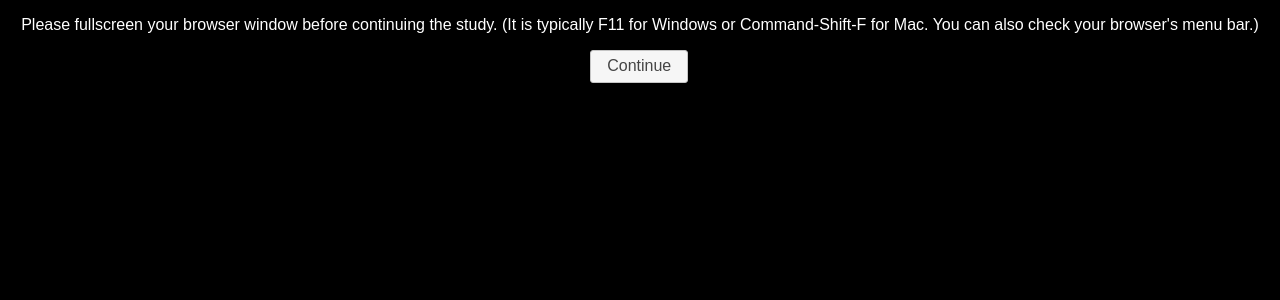
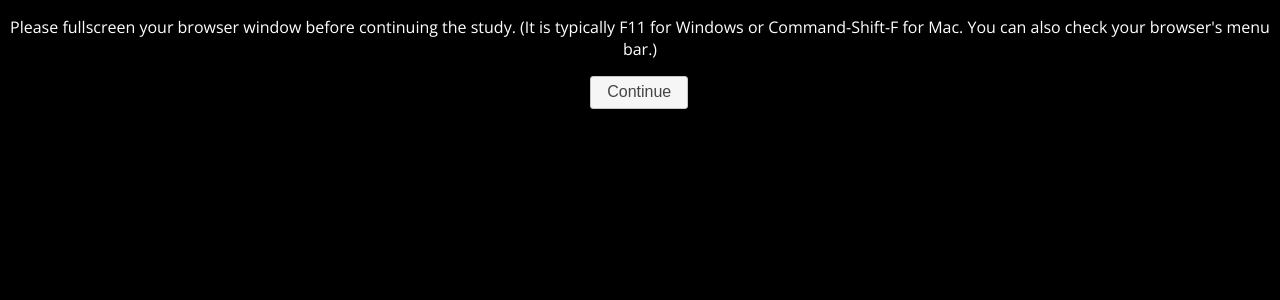
Before and after one commit to montmirail/online-visual-attention, a PHP site: page /MOT/practice.php in a window 1280 px wide. Shown: the top 300 px of the page. Run offline with PHP 8.4, Linux system fonts and the light colour scheme; the visitor is signed in with stand-in values (Sample User, id 1); some libraries are stand-ins or nearby versions.

Commit message:
Font family is now Open Sans

```diff
--- a/MOT/index.php
+++ b/MOT/index.php
@@ -36,6 +36,9 @@ if (isset($_SESSION["monitorsize"]) && isset($_SESSION["pxperdeg"])) {
 	<!-- CSS styling -->
 	<link href="//ajax.googleapis.com/ajax/libs/jqueryui/1.8.18/themes/black-tie/jquery-ui.css" type="text/css" rel="stylesheet" />
 	<link href="./exptstyle.css" type="text/css" rel="stylesheet" />
+
+    <link href="https://fonts.googleapis.com/css?family=Open+Sans&display=swap" rel="stylesheet">
+
 
 	<title>Multiple Object Tracking</title>
 
--- a/MOT/practice.php
+++ b/MOT/practice.php
@@ -44,6 +44,8 @@ else if (isset($_SESSION["monitorsize"]) && isset($_SESSION["pxperdeg"])) {
 	<!-- CSS styling -->
 	<link href="//ajax.googleapis.com/ajax/libs/jqueryui/1.8.18/themes/black-tie/jquery-ui.css" type="text/css" rel="stylesheet" />
 	<link href="practicestyle.css" type="text/css" rel="stylesheet" />
+
+    <link href="https://fonts.googleapis.com/css?family=Open+Sans&display=swap" rel="stylesheet">
 
 	<title>MOT Tutorial</title>
 
--- a/MOT/practicestyle.css
+++ b/MOT/practicestyle.css
@@ -43,3 +43,7 @@ bottom: 0%;
 color: #59E01B;
 font-weight: bold;
 }
+
+p {
+    font-family: 'Open Sans', Helvetica, Arial, sans-serif;!important;
+}
--- a/style.css
+++ b/style.css
@@ -53,3 +53,7 @@ font-size: 0.8em;
     display: block;
     margin: auto;
 }
+
+p {
+    font-family: 'Open Sans', Helvetica, Arial, sans-serif;!important;
+}
```
Also changed, not shown: MOT/exptstyle.css (+9 -5 lines).
